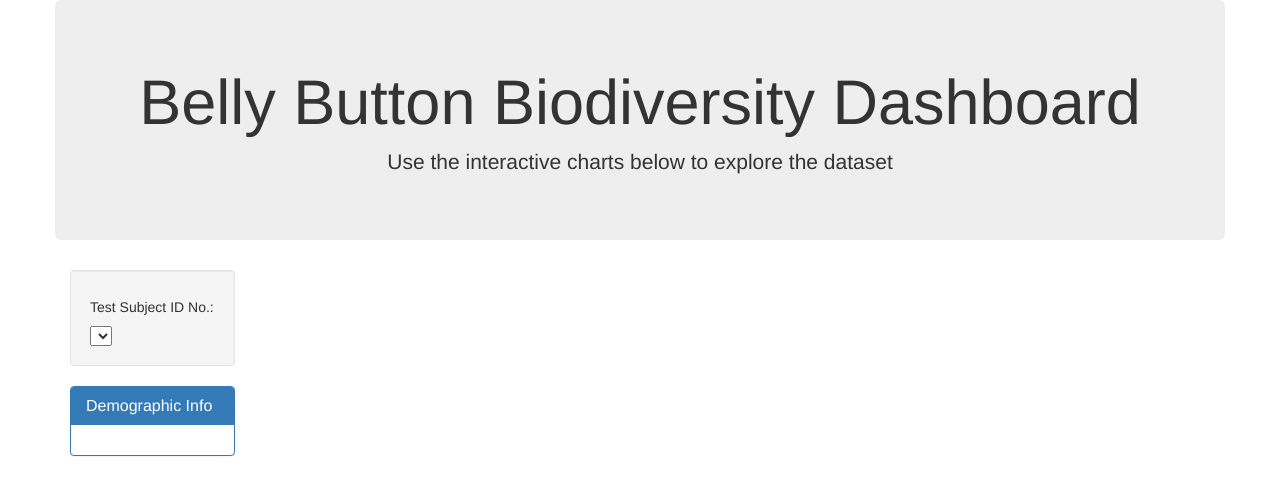
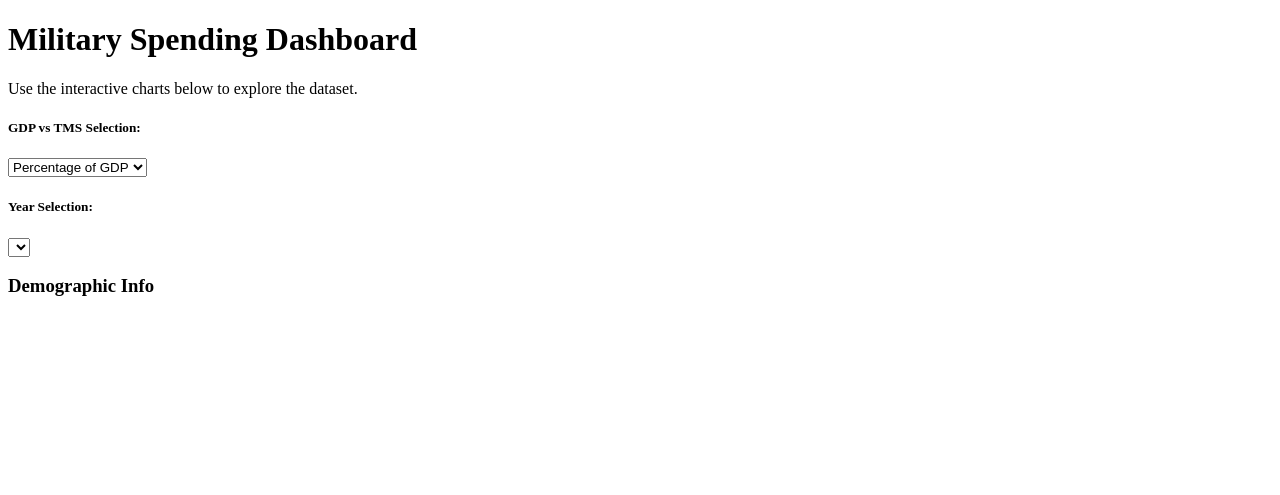
Before and after one commit to akshitap31/Military-Spending, a Flask app: template templates/index.html in a window 1280 px wide. Shown: the top 495 px of the page. Run offline with Flask 2, Linux system fonts and the light colour scheme; the template is opened without the code that fills it, so the values that code supplies are empty; some libraries are stand-ins or nearby versions.

Commit message:
Added hardcoded dropdown values for the Category dropdown menu. Added second dropdown for Time. Overwrote app.js for second dropdown.

```diff
--- /dev/null
+++ b/static/css/style.css
@@ -0,0 +1,12 @@
+.tooltip {
+  display: none;
+  position: absolute;
+  width: 80px;
+  height: 30px;
+  padding: 2px;
+  font: 12px sans-serif;
+  text-align: center;
+  background: orange;
+  border: 0;
+  border-radius: 10px;
+}
--- /dev/null
+++ b/static/js/app.js
@@ -0,0 +1,222 @@
+// // View data
+// d3.json("samples.json").then((data) => {
+//   console.log(data);
+// });
+
+
+// Initialize Page
+function init() {
+    d3.json("samples.json").then((data) => {
+      // select dropdown menu
+      var dropdown = d3.select("#selDataset");
+
+      // Use select.append to add options w/ texts and value
+      data.names.forEach(function(name) {
+        dropdown.append("option").text(name).property("value", name);
+      });
+      // Build charts and metadata for the first sample aka first "name" in names array
+
+      // Get the variables necessary to create bar plot
+      // Use slice to get the top 10 values & reverse to make bars stack greatest to smallest
+      var sampleValues = data.samples[0].sample_values.slice(0, 10).reverse();
+      var sampleIDs = data.samples[0].otu_ids.slice(0, 10).reverse();
+      var sampleLabels = data.samples[0].otu_labels.slice(0, 10).reverse();
+
+      var stringIDs = sampleIDs.map(samID =>  `OTU ${samID}`);
+      //console.log(sampleIDs);
+
+      // Trace1 for the OTU Data
+      var trace1 = {
+          x: sampleValues,
+          y: stringIDs,
+          text: sampleLabels,
+          name: "OTU",
+          type: "bar",
+          orientation: "h"
+        };
+
+      // Create bar chart for the first subject in the data
+      var layout1 = {
+          title: "Belly Button Biodiversity Bar Chart",
+          xaxis:{title: "OTU Values"},
+          yaxis:{title: "OTU ID"},
+          height: 600,
+          width: 1000,
+          margin: {
+            l: 100,
+            r: 100,
+            t: 100,
+            b: 100
+          }
+        };
+
+      // creating data variable
+      var data1 = [trace1];
+
+      // Create your bar chart using plotly
+      Plotly.newPlot("bar", data1, layout1);
+
+
+      // Bubble plot
+      var trace2 = {
+        x: data.samples[0].otu_ids,
+        y: data.samples[0].sample_values,
+        mode: "markers",
+        marker: {
+            size: data.samples[0].sample_values,
+            color: data.samples[0].otu_ids
+        },
+        text:  data.samples[0].otu_labels
+
+      };
+
+      // set the layout for the bubble plot
+      var layout_2 = {
+        title: "Belly Button Biodiversity Bubble Plot",
+        xaxis:{title: "OTU ID"},
+        yaxis:{title: "OTU Values"},
+        height: 600,
+        width: 1000
+      };
+
+      // creating data variable
+      var data2 = [trace2];
+
+      // create the bubble plot
+      Plotly.newPlot("bubble", data2, layout_2);
+
+      // Insert metadata into panel for first subject
+      var metadata = data.metadata[0];
+      //console.log(metadata);
+
+      // filter meta data info by id
+      var mData = d3.select("#sample-metadata");
+
+      // empty the mData panel each time before getting new id info
+      mData.html("");
+
+      // choose first subject's metadata to get selectedMetadata
+      // selectedMetadata --> Append something for each
+      // Use Object.entries to iterate over selectedMetata
+      Object.entries(metadata).forEach((key) => {
+        mData.append("p").text(key[0].toUpperCase() + ": " + key[1] + "\n");
+      });
+    });
+  }
+
+  // Update plots and metadata for newly selected value in dropdown menu
+  function optionChanged(selectValue) {
+    d3.json("samples.json").then((data) => {
+
+      var sampleData = data.samples;
+
+      // Filter data by matching id for samples to the selectValue
+      // Get the variables necessary to create bar plot
+      // Use slice to get the top 10 values & reverse to make bars stack greatest to smallest
+      var filteredSample = sampleData.filter(record => record.id === selectValue)[0];
+      //console.log(filteredSample);
+      var sampleValues = filteredSample.sample_values.slice(0, 10).reverse();
+      var sampleIDs = filteredSample.otu_ids.slice(0, 10).reverse();
+      var stringIDs = sampleIDs.map(samID =>  `OTU ${samID}`);
+      var sampleLabels = filteredSample.otu_labels.slice(0, 10).reverse();
+
+
+      // Trace1 for the OTU Data
+      var trace1 = {
+        x: sampleValues,
+        y: stringIDs,
+        text: sampleLabels,
+        name: "OTU",
+        type: "bar",
+        orientation: "h"
+      };
+
+    // Create bar chart for the first subject in the data
+    var layout1 = {
+        title: "Belly Button Biodiversity Bar Chart",
+        xaxis:{title: "OTU Values"},
+        yaxis:{title: "OTU ID"},
+        height: 600,
+        width: 1000,
+        margin: {
+          l: 100,
+          r: 100,
+          t: 100,
+          b: 100
+        }
+      };
+
+    // creating data variable
+    var data1 = [trace1];
+
+    // Create your bar chart using plotly
+    Plotly.newPlot("bar", data1, layout1);
+
+                // // Update values for barchart
+                // var update = {
+                //   x: sampleValues,
+                //   y: stringIDs,
+                //   text: sampleLabels
+                // };
+                // console.log(update);
+
+                // // Use restyle to update bar chart
+                // Plotly.restyle("bar", update);
+
+      // Bubble plot
+      var bubValues = filteredSample.sample_values;
+      var bubIDs = filteredSample.otu_ids;
+      var stringBubIDs = bubIDs.map(bubID =>  `OTU ${bubID}`);
+      var bubLabels = filteredSample.otu_labels;
+
+      var trace2 = {
+        x: bubIDs,
+        y: bubValues,
+        mode: "markers",
+        marker: {
+            size: bubValues,
+            color: bubIDs
+        },
+        text:  bubLabels
+      };
+
+      // set the layout for the bubble plot
+      var layout_2 = {
+        title: "Belly Button Biodiversity Bubble Plot",
+        xaxis:{title: "OTU ID"},
+        yaxis:{title: "OTU Values"},
+        height: 600,
+        width: 1000
+      };
+
+      // creating data variable
+      var data2 = [trace2];
+
+      // create the bubble plot
+      Plotly.newPlot("bubble", data2, layout_2);
+
+
+      // Build metadata based on the filter
+      var metadata = data.metadata;
+      //console.log(sampleData);
+      //console.log(metadata);
+
+      // filter meta data info by id
+      var filteredMeta = metadata.filter(record => record.id.toString()  === selectValue)[0];
+      //console.log(filteredMeta);
+
+      var mData = d3.select("#sample-metadata");
+
+      // empty the mData panel each time before getting new id info
+      mData.html("");
+
+      // choose first subject's metadata to get selectedMetadata
+      // selectedMetadata --> Append something for each
+      // Use Object.entries to iterate over selectedMetata
+      Object.entries(filteredMeta).forEach((key) => {
+        mData.append("p").text(key[0].toUpperCase() + ": " + key[1] + "\n");
+      });
+    });
+  }
+
+  init();
--- a/templates/index.html
+++ b/templates/index.html
@@ -11,7 +11,8 @@
   <!-- <script src="./static/js/bonus.js"></script> -->
   <!--<script src="samples.json"></script>-->
   <title>Military Spending Across the Globe</title>
-  <link rel="stylesheet" href="https://maxcdn.bootstrapcdn.com/bootstrap/3.3.7/css/bootstrap.min.css">
+  <link rel="stylesheet" type="text/css" href="../style/css/style.css">
+  <!-- <link rel="stylesheet" href="https://maxcdn.bootstrapcdn.com/bootstrap/3.3.7/css/bootstrap.min.css"> -->
 </head>
 
 <body>
@@ -19,15 +20,22 @@
   <div class="container">
     <div class="row">
       <div class="col-md-12 jumbotron text-center">
-        <h1>Belly Button Biodiversity Dashboard</h1>
-        <p>Use the interactive charts below to explore the dataset</p>
+        <h1>Military Spending Dashboard</h1>
+        <p>Use the interactive charts below to explore the dataset.</p>
       </div>
     </div>
     <div class="row">
       <div class="col-md-2">
         <div class="well">
-          <h5>Test Subject ID No.:</h5>
-          <select id="selDataset" onchange="optionChanged(this.value)"></select>
+          <h5>GDP vs TMS Selection:</h5>
+          <select id="selCategory" onchange="displayCategory(this.value)">
+            <option value="gdp">Percentage of GDP</option>
+            <option value="tms">Total Military Spend</option>
+          </select>
+          <h5>Year Selection:</h5>
+          <select id="selTime" onchange="displayTime(this.value)">
+
+          </select>
         </div>
         <div class="panel panel-primary">
           <div class="panel-heading">
@@ -50,6 +58,8 @@
     </div>
   </div>
 
+  <script src="https://d3js.org/d3.v5.min.js"></script>
+  <script type="text/javascript" src="../static/js/app.js"></script>
 </body>
 
 </html>
```
Also changed, not shown: static/css/New Text Document.txt (deleted), static/js/New Text Document.txt (deleted).
